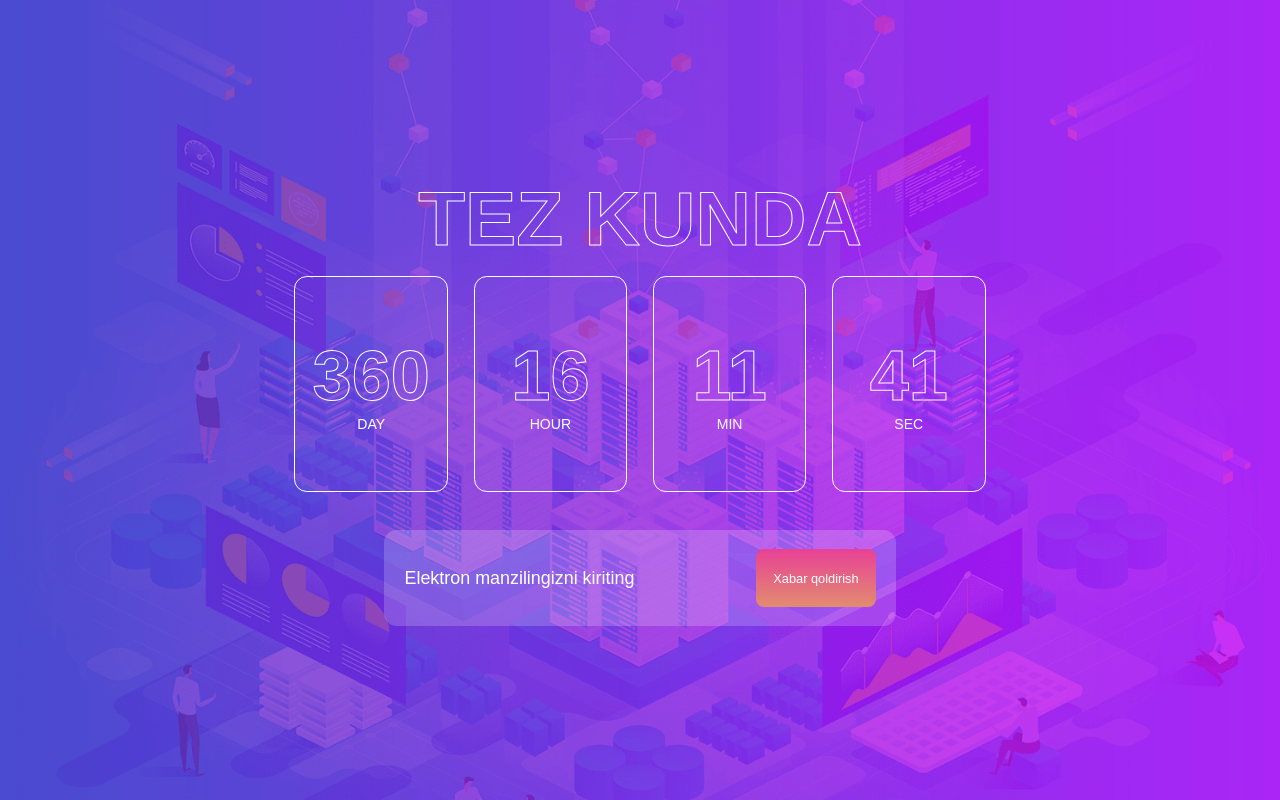
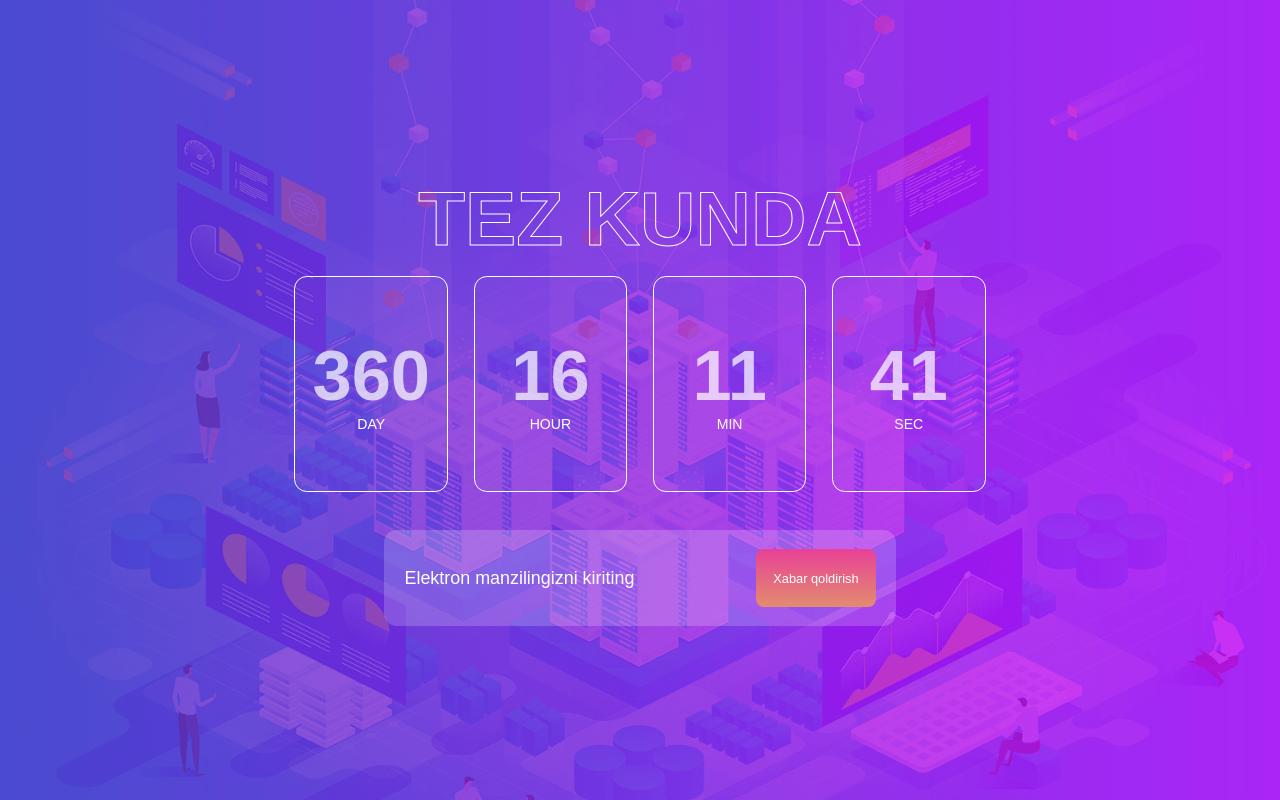
Before and after one commit to AbdujabborovOybek/Soon-Time, a plain HTML site: page Index.html in a window 1280 px wide. Drawn offline with Linux system fonts and the light colour scheme.

Commit message:
fix colr time

```diff
--- a/style.css
+++ b/style.css
@@ -58,8 +58,8 @@
   font-size: 5.5vw;
   font-weight: 0;
   color: rgba(255, 255, 255, 0.719);
-  -webkit-text-fill-color: transparent;
-  -webkit-text-stroke: 0.08vw #fff;
+  /* -webkit-text-fill-color: transparent;
+  -webkit-text-stroke: 0.08vw #fff; */
 }
 
 #timer > :nth-child(2) {
```
